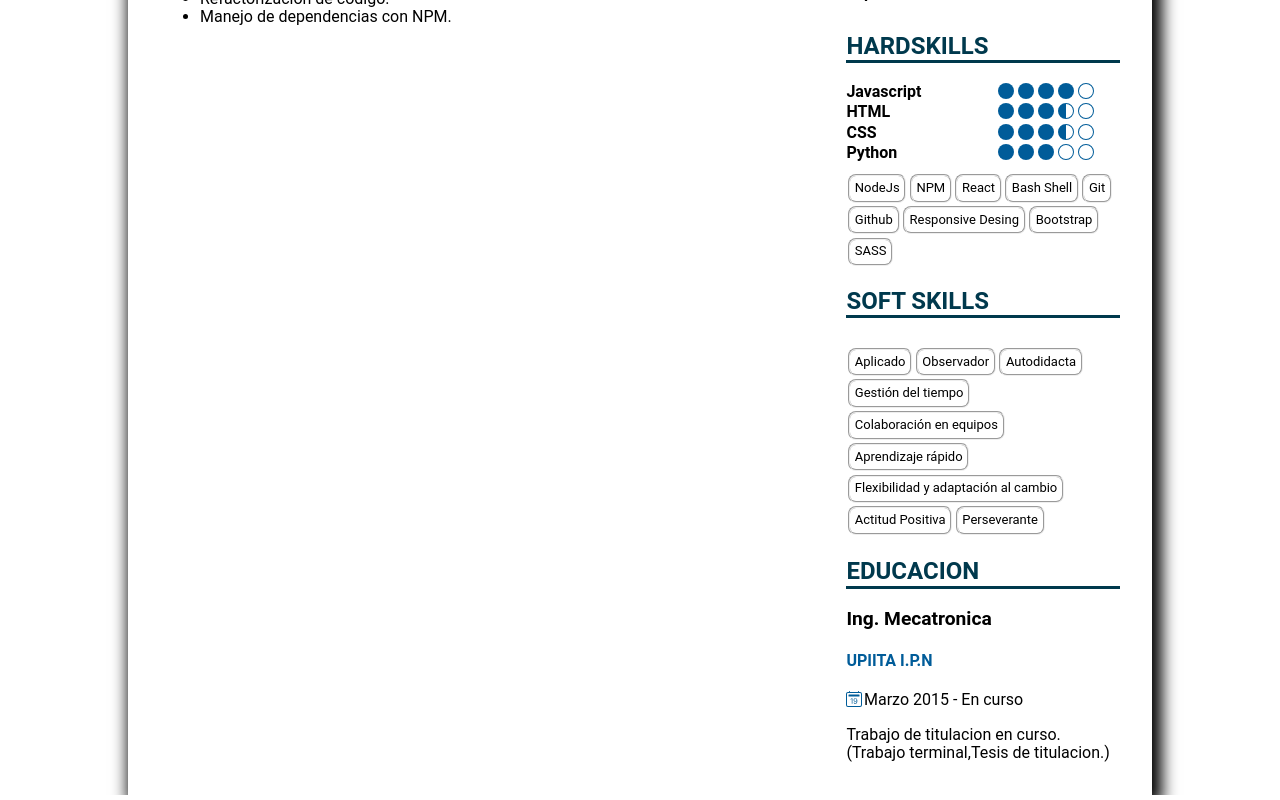
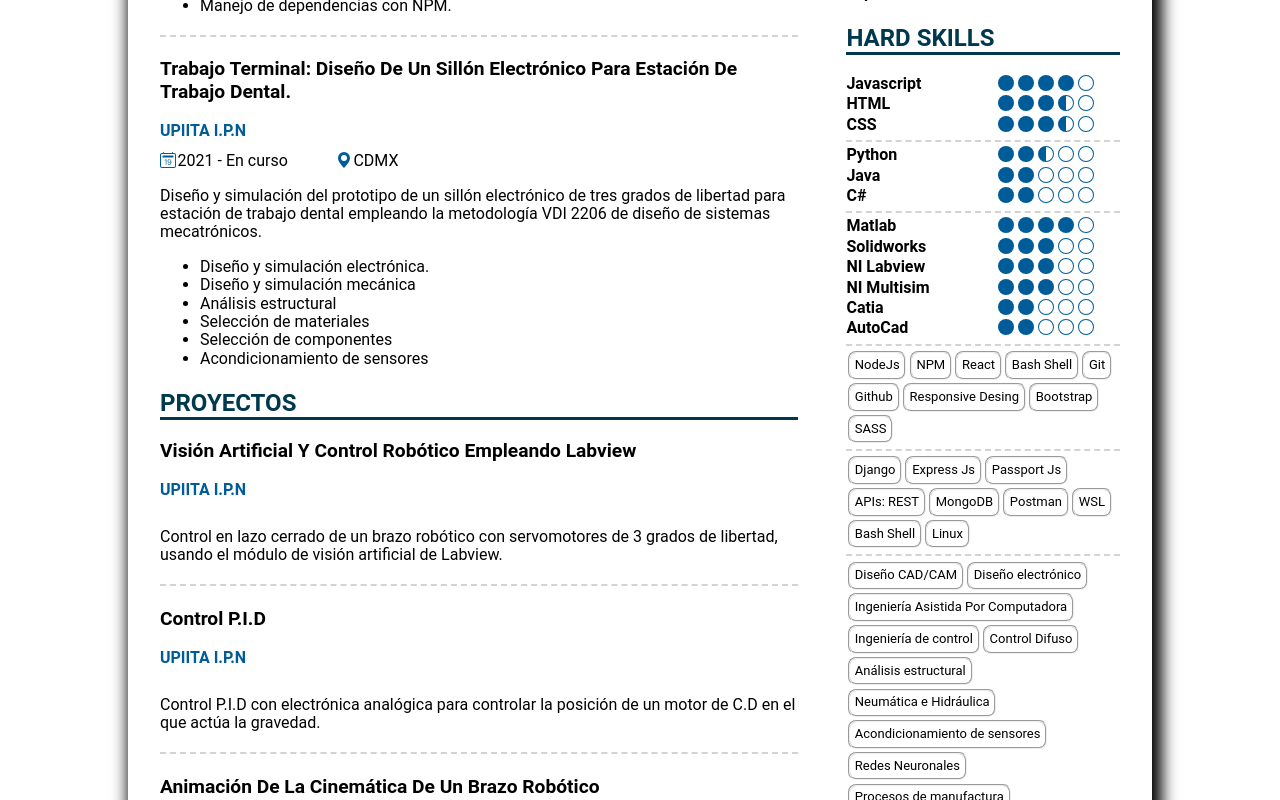
Before and after one commit to ErnestoZuniga/ErnestoZuniga.github.io, a React (Create React App) app: page / in a window 1280 px wide. Shown: the part 760-1560 px from the top of the page. Built offline with nearby package versions, Linux system fonts and the light colour scheme.

Commit message:
Feature: Added remaining pages for Mechatronics and All

```diff
--- a/src/assets/data.json
+++ b/src/assets/data.json
@@ -30,10 +30,6 @@
         {
           "ratedSkills":  "CSS",
           "rate": "3.5"
-        },
-        {
-          "ratedSkills":  "Python",
-           "rate": "3"
         }
       ],
       "unratedSkills": [ "NodeJs", "NPM", "React", "Bash Shell", "Git", "Github", "Responsive Desing", "Bootstrap", "SASS"]
@@ -105,7 +101,7 @@
       "unratedSkills": [ "Diseño CAD/CAM", "Diseño electrónico", "Ingeniería Asistida Por Computadora", "Ingeniería de control", "Control Difuso", "Análisis estructural", "Neumática e Hidráulica", "Acondicionamiento de sensores", "Redes Neuronales", "Procesos de manufactura"
       ],
       "methodology": [
-        "VDI 2006: Diseño de sistemas Mecatrónicos"
+        "VDI 2006: Diseño de sistemas Mecatrónicos","Scrum"
       ]
     }
   },
@@ -138,5 +134,26 @@
         "rate": "1"
       }
     ]
+  },
+  "others": {
+    "skills": {
+      "ratedSkills": [
+        {
+          "ratedSkills":  "Python",
+          "rate": "2.5"
+        },
+        {
+          "ratedSkills":  "Java",
+          "rate": "2"
+        },
+        {
+          "ratedSkills":  "C#",
+          "rate": "2"
+        }
+      ],
+      "unratedSkills": [
+        "Django", "Express Js", "Passport Js","APIs: REST","MongoDB","Postman", "WSL", "Bash Shell", "Linux"
+      ]
+    }
   }
 }
--- a/src/assets/styles/desktop/_main.module.scss
+++ b/src/assets/styles/desktop/_main.module.scss
@@ -9,6 +9,14 @@
   display: flex;
   flex-direction: column;
   box-shadow: 5px 5px 15px 5px #000000;
+  h4 {
+    //margin: 0.5rem;
+    display: flex;
+    margin-block-start: 1.08rem;
+    margin-block-end: 0.75rem;
+    margin-inline-start: 0px;
+    margin-inline-end: 0px;
+  }
 }
 
 .card {
@@ -41,7 +49,8 @@
 
 .divider {
   border-bottom: dashed lightgrey 0.15rem;
-  margin-bottom: 1rem;
+  padding-bottom: 0.25rem;
+  margin-bottom: 0.25rem;
 }
 
 .unordered {
@@ -49,7 +58,7 @@
   //border-style: dashed;
   display: flex;
   flex-wrap: wrap;
-  padding-top: 0.5rem;
+  padding-top: 0;
   font-size: small;
   p {
     margin: 0.1rem;
--- a/src/components/Header.jsx
+++ b/src/components/Header.jsx
@@ -19,9 +19,9 @@ const Header = () => {
         <h1 className={styles['header__title']}>Luis Ernesto Zu&#241;iga Ontiveros</h1>
 
         <section className={styles['header__positions']}>
-          <Link className={styles['header__link-blue']}to='/'>FrontEnd Developer</Link>
+          <Link className={styles['header__link-blue']}to='/FrontEnd'>FrontEnd Developer</Link>
           <Link className={styles['header__link-blue']}to='/Mechatronics'>Mechatronics Engineering</Link>
-          <Link className={styles['header__link-blue']}to='/All'>All</Link>
+          <Link className={styles['header__link-blue']}to='/'>All</Link>
         </section>
 
         <div className={styles['header__ctt-info']}>
--- a/src/containers/All.jsx
+++ b/src/containers/All.jsx
@@ -1 +1,116 @@
 import React from "react";
+
+import Experience from "../components/Experience";
+import Proyects from "../components/Proyects";
+import LifePhilosophy from "../components/LifePhilosophy";
+import Skills from "../components/Skills";
+import Card from "../components/Card";
+import data from "../assets/data.json";
+import styles from "../assets/styles/desktop/desktop.module.scss";
+
+const All = () => {
+  return (
+    <div className={styles.body}>
+      <div className={styles["body__left"]}>
+        <Experience
+          h2={data.frontEnd.experience.title}
+          h3={data.frontEnd.experience.position}
+          h4={data.frontEnd.experience.company}
+          dateStart={data.frontEnd.experience.dateStart}
+          dateEnd={data.frontEnd.experience.dateEnd}
+          place={data.frontEnd.experience.workPlace}
+          description={data.frontEnd.experience.description}
+          activities={data.frontEnd.experience.activities}
+          divider={true}
+        />
+        <Experience
+          h3={data.mechatronics.experience.title}
+          h4={data.mechatronics.experience.company}
+          dateStart={data.mechatronics.experience.dateStart}
+          dateEnd={data.mechatronics.experience.dateEnd}
+          place={data.mechatronics.experience.workPlace}
+          description={data.mechatronics.experience.description}
+          activities={data.mechatronics.experience.activities}
+        />
+        <Proyects
+          h2={data.mechatronics.proyects[0].title}
+          h3={data.mechatronics.proyects[0].proyect}
+          h4={data.mechatronics.proyects[0].institution}
+          description={data.mechatronics.proyects[0].description}
+          divider={true}
+        />
+        <Proyects
+          h3={data.mechatronics.proyects[1].proyect}
+          h4={data.mechatronics.proyects[1].institution}
+          description={data.mechatronics.proyects[1].description}
+          divider={true}
+        />
+        <Proyects
+          h3={data.mechatronics.proyects[2].proyect}
+          h4={data.mechatronics.proyects[2].institution}
+          description={data.mechatronics.proyects[2].description}
+          divider={true}
+        />
+      </div>
+
+      <div className={styles["body__right"]}>
+        <LifePhilosophy
+          h2={data.lifePhilosophy.title}
+          description={data.lifePhilosophy.description}
+        />
+        <Skills
+          h2={'Idiomas'}
+          ratedSkills={data.lenguages.ratedSkills}
+        />
+        <Skills
+          h2={"Hard Skills"}
+          ratedSkills={data.frontEnd.skills.ratedSkills}
+          divider={true}
+        />
+        <Skills
+          ratedSkills={data.others.skills.ratedSkills}
+          divider={true}
+        />
+
+        <Skills
+        ratedSkills={data.mechatronics.skills.ratedSkills}
+        divider={true}
+        />
+
+        <Skills
+          skills={data.frontEnd.skills.unratedSkills}
+          divider={true}
+        />
+
+        <Skills
+          skills={data.others.skills.unratedSkills}
+          divider={true}
+        />
+
+        <Skills
+          skills={data.mechatronics.skills.unratedSkills}
+          divider={true}
+        />
+
+        <Skills
+          skills={data.mechatronics.skills.methodology}
+        />
+
+        <Skills
+          h2={'Soft Skills'}
+          skills={data.softSkills}
+        />
+        <Card
+          h2={'Educacion'}
+          h3={data.education.title}
+          h4={data.education.institution}
+          dateStart={data.education.dateStart}
+          dateEnd={data.education.dateEnd}
+          description={data.education.description}
+        />
+      </div>
+    </div>
+  );
+};
+
+export default All;
--- a/src/containers/FrontEnd.jsx
+++ b/src/containers/FrontEnd.jsx
@@ -22,19 +22,6 @@ const FrontEnd = () => {
           description={data.frontEnd.experience.description}
           activities={data.frontEnd.experience.activities}
         />
-        {/*<Proyects
-          h2={data.proyects[0].title}
-          h3={data.proyects[0].proyect}
-          h4={data.proyects[0].institution}
-          description={data.proyects[0].description}
-          divider={true}
-        />
-        <Proyects
-          h3={data.proyects[1].proyect}
-          h4={data.proyects[1].institution}
-          description={data.proyects[1].description}
-          divider={true}
-        />*/}
       </div>
 
       <div className={styles["body__right"]}>
@@ -47,9 +34,21 @@ const FrontEnd = () => {
           ratedSkills={data.lenguages.ratedSkills}
         />
         <Skills
-          h2={data.frontEnd.skills.title}
+          h2={"Hard Skills"}
           ratedSkills={data.frontEnd.skills.ratedSkills}
+          divider={true}
+        />
+        <Skills
+          ratedSkills={data.others.skills.ratedSkills}
           skills={data.frontEnd.skills.unratedSkills}
+          divider={true}
+        />
+        <Skills
+          skills={data.others.skills.unratedSkills}
+          divider={true}
+        />
+        <Skills
+          skills={data.mechatronics.skills.methodology}
         />
         <Skills
           h2={'Soft Skills'}
--- a/src/containers/Mechatronics .jsx
+++ b/src/containers/Mechatronics .jsx
@@ -53,9 +53,13 @@ const Mechatronics = () => {
           ratedSkills={data.lenguages.ratedSkills}
         />
         <Skills
-          h2={data.mechatronics.skills.title}
+          h2={"Hard Skills"}
           ratedSkills={data.mechatronics.skills.ratedSkills}
           skills={data.mechatronics.skills.unratedSkills}
+          divider={true}
+        />
+        <Skills
+        skills={data.mechatronics.skills.methodology}
         />
         <Skills
           h2={'Soft Skills'}
--- a/src/routes/App.js
+++ b/src/routes/App.js
@@ -7,6 +7,7 @@ import {
 
 import FrontEnd from "../containers/FrontEnd"
 import Mechatronics from "../containers/Mechatronics ";
+import All from "../containers/All";
 import NotFound from "../containers/NotFound"
 import Layout from "../components/Layout";
 import Playground from "../containers/Playground";
@@ -18,7 +19,8 @@ const App = () => {
     <Router>
       <Layout>
         <Switch>
-          <Route exact={true} path="/" element={<FrontEnd/>} />
+          <Route exact={true} path="/" element={<All/>} />
+          <Route exact={true} path="/FrontEnd" element={<FrontEnd/>} />
           <Route exact={true} path="/mechatronics" element={<Mechatronics/>} />
           <Route exact={true} path="*" element={<NotFound/>} />
           <Route exact={true} path="/p" element={<Playground/>} />
```
